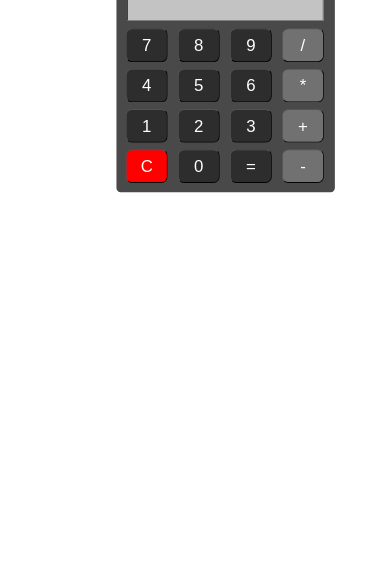
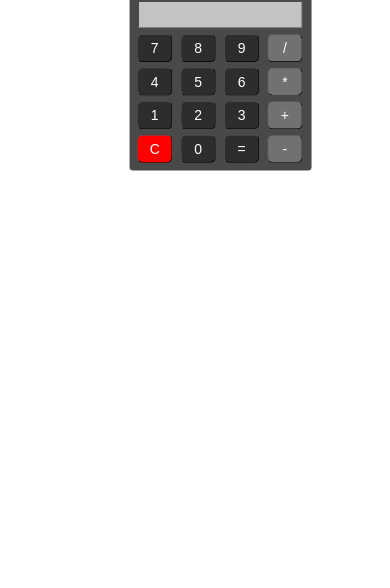
Before and after one commit to albinbinu2003/js-calculator, a plain HTML site: page index.html in a window 390 px wide. Shown: the part 256-844 px from the top of the page. Drawn offline with Linux system fonts and the light colour scheme.

Commit message:
committed

```diff
--- a/style.css
+++ b/style.css
@@ -4,8 +4,12 @@
 @media (max-width: 1200px)
 {
     .resp1
-    {
-        transform: scale(0.6)
+    {   transform: scale(00.5);
+        #button{
+            transform: scale(.8);
+
+        }
+
     }
 }
 
```
